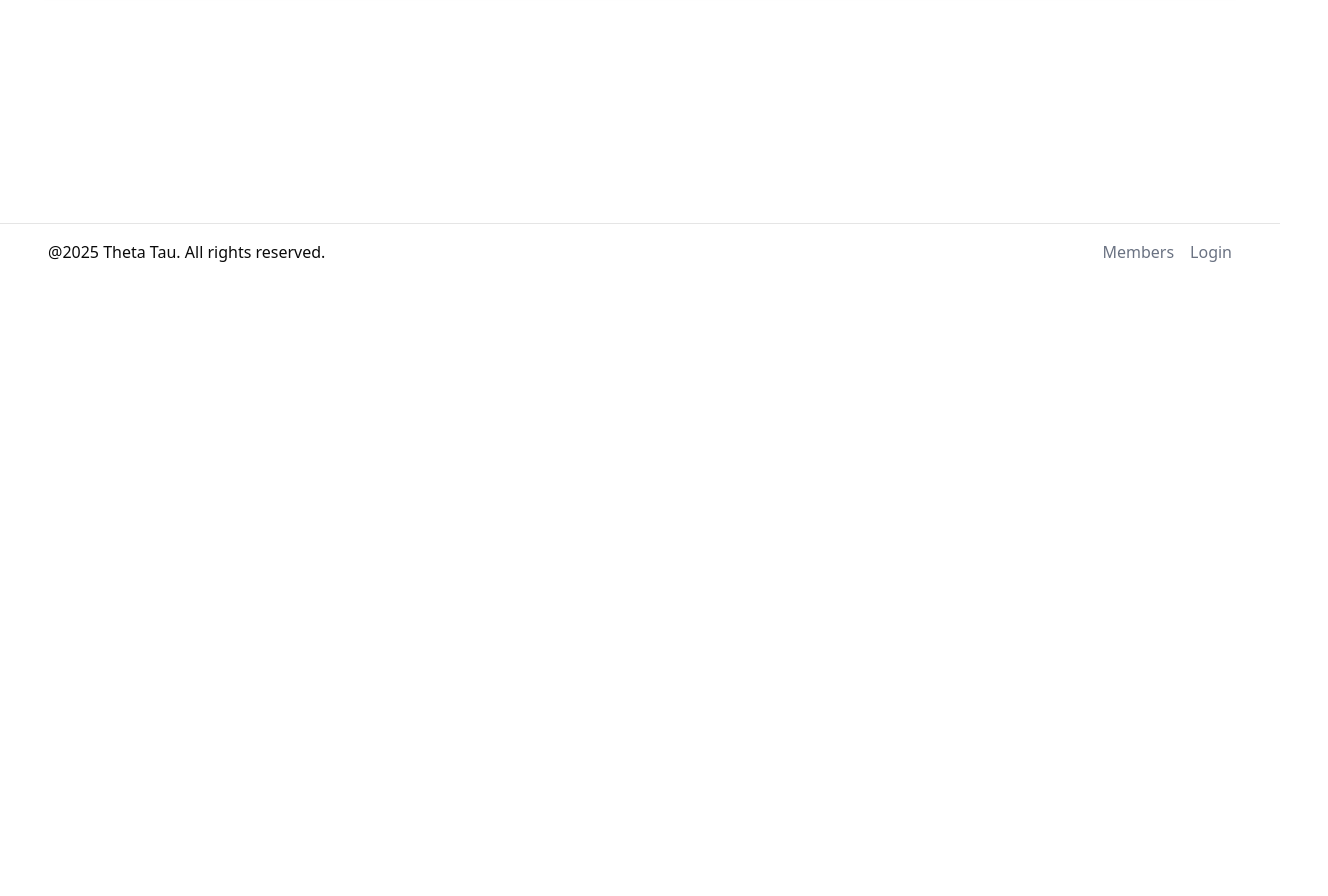
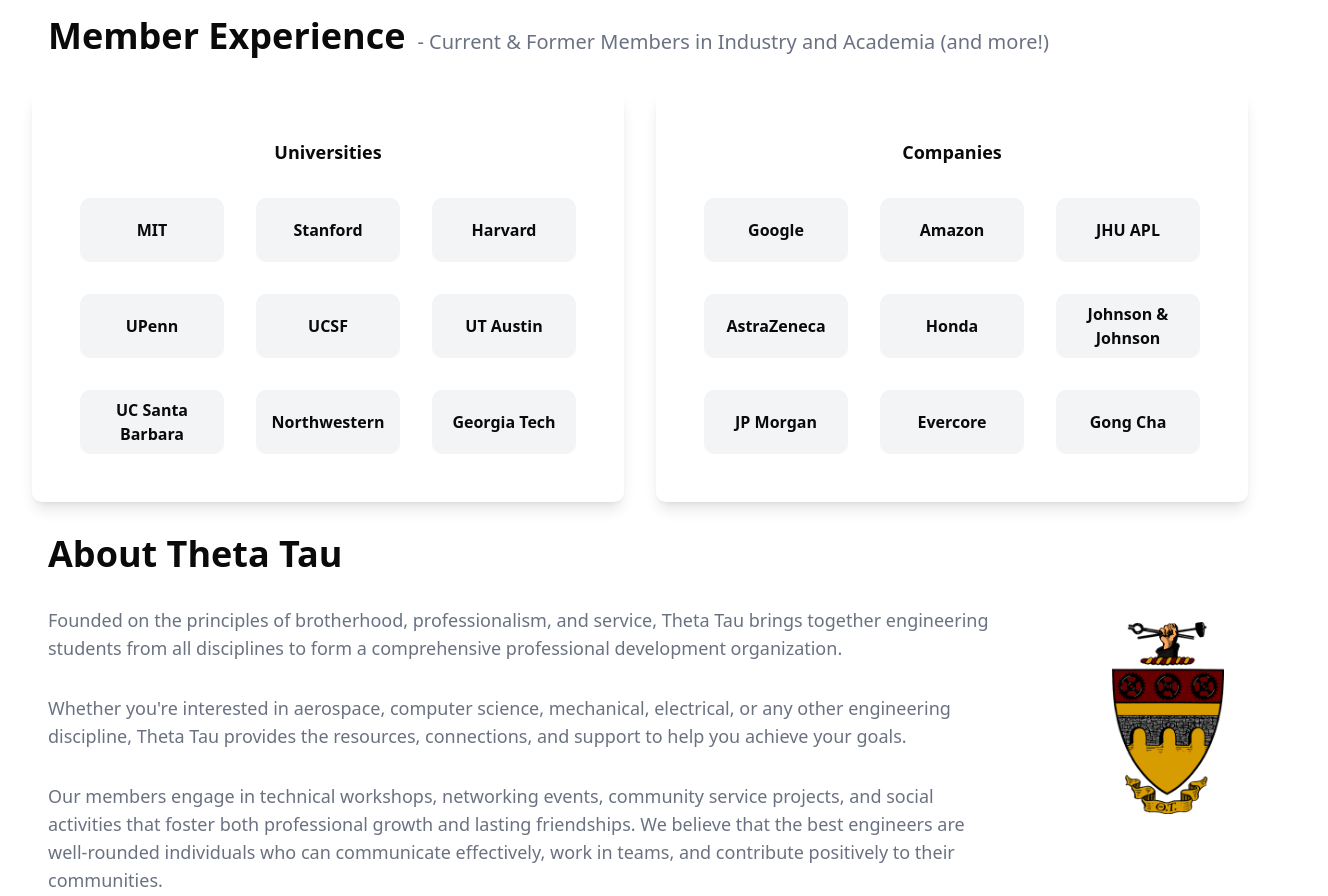
Before and after one commit to kwokrk145/pd-directory, a React (Vite) app in the folder web/: page / in a window 1280 px wide. Shown: the part 520-1416 px from the top of the page, 1328 px wide, since content can reach past the window. Before the commit the page ends 800 px from the top, so only its background shows below. Built offline with nearby package versions, Linux system fonts and the light colour scheme.

Commit message:
Completed first draft of landing page. Added member experience section and about section.

```diff
--- a/web/src/custom/footer.tsx
+++ b/web/src/custom/footer.tsx
@@ -3,7 +3,7 @@
 const Footer = () => {
     return (
         <div className="flex flex-row border-t p-4 px-12 ">
-        <header className="cursor-pointer mt-auto">@2025 Theta Tau. All rights reserved.</header>
+        <header className="cursor-pointer mt-auto text-gray-500">@2025 Theta Tau. All rights reserved.</header>
             <div className="flex ml-auto  space-x-4 items-center">
                 <p className="text-gray-500 cursor-pointer">Members</p>
                 <p className="text-gray-500 cursor-pointer">Login</p>
--- a/web/src/custom/sidebar.tsx
+++ b/web/src/custom/sidebar.tsx
@@ -3,15 +3,13 @@ import { Button } from "../components/ui/button";
 
 const Sidebar = () => {
     return (
-        <div className="sticky top-0 z-50 flex flex-row items-center p-4 px-12 border-b">
-            <header className="text-xl cursor-pointer font-bold">Theta Tau</header>
+        <div className="sticky top-0 z-50 flex flex-row items-center p-4 px-12 border-b bg-white/70 backdrop-blur-md">
+            <header className="text-xl cursor-pointer font-bold ">Theta Tau</header>
             <div className="flex ml-auto  space-x-4 items-center">
                 <p className="text-gray-500 cursor-pointer">Members</p>
-                <Button className="cursor-pointer">Sign in</Button>
+                <Button className="cursor-pointer hover-lift">Sign in</Button>
 
             </div>
-
-
         </div>
     );
 };
--- a/web/src/index.css
+++ b/web/src/index.css
@@ -127,3 +127,10 @@
          will-change-transform
          hover:-translate-y-1 hover:shadow-lg;
 }
+
+.exp-box {
+  @apply flex w-full max-w-[11rem] h-16 px-4 bg-gray-100
+         justify-center items-center text-center rounded-lg font-semibold
+         border border-transparent hover:border-gray-400
+         hover:scale-105 transition-transform transition-colors duration-200 ease-out;
+}
--- a/web/src/pages/home.tsx
+++ b/web/src/pages/home.tsx
@@ -3,12 +3,79 @@ import { Button } from "../components/ui/button";
 
 const Home = () => {
   return (
-    <div className="flex flex-col p-4 items-center px-8 min-h-[50vh] py-18 bg-[url('/brody.jpg')] bg-no-repeat bg-cover bg-center rounded-lg shadow-lg m-8">
-        <div className="flex flex-col text-white font-bold p-8 ">
-          <p className="font-bold text-6xl">Theta Tau Alumni Directory</p>
+    <div >
+      {/* Front Title Section*/}
+      <div className="flex flex-col p-4 items-center px-8 min-h-[50vh] py-18 bg-[url('/brody.jpg')] bg-no-repeat bg-cover bg-center rounded-lg shadow-lg m-8">
+        <div className="flex flex-col text-white font-bold p-8  ">
+          <p className="font-bold text-6xl">Theta Tau Directory</p>
           <p className="text-2xl mt-4 font-bold">@ Johns Hopkins University</p>
         </div>
-        <Button className="w-1/4 mt-auto ml-8 text-white cursor-pointer hover-lift">Meet Our Members</Button>
+        <Button className="w-full sm:w-1/2 md:w-1/4 mt-auto ml-0 text-white bg-black text-base border-white border cursor-pointer hover-lift">Meet Our Members</Button>
+      </div>
+
+      {/* Where Members Have Worked Section*/}
+      <div className="flex flex-wrap items-baseline gap-3 ml-6 md:ml-12 mb-8">
+        <p className="text-4xl font-bold leading-tight">Member Experience</p>
+        <p className="text-xl text-gray-500 leading-tight">
+          - Current & Former Members in Industry and Academia (and more!)
+        </p>
+      </div>
+
+      <div className="flex flex-col md:flex-row w-full justify-center items-center px-8 mb-8 gap-8">
+        <div className="flex flex-col p-12 w-full rounded-lg shadow-lg ">
+          <p className="text-lg font-bold text-center mb-8">Universities</p>
+          <div className="grid grid-cols-1 sm:grid-cols-2 md:grid-cols-3 place-items-center gap-8">
+            <div className="exp-box">MIT</div>
+            <div className="exp-box">Stanford</div>
+            <div className="exp-box">Harvard</div>
+            <div className="exp-box">UPenn</div>
+            <div className="exp-box">UCSF</div>
+            <div className="exp-box">UT Austin</div>
+            <div className="exp-box">UC Santa Barbara</div>
+            <div className="exp-box">Northwestern</div>
+            <div className="exp-box">Georgia Tech</div>
+
+
+          </div>
+        </div>
+        <div className="flex flex-col p-12 w-full rounded-lg shadow-lg ">
+          <p className="text-lg font-bold text-center mb-8">Companies</p>
+          <div className="grid grid-cols-1 sm:grid-cols-2 md:grid-cols-3 place-items-center gap-8">
+            <div className="exp-box">Google</div>
+            <div className="exp-box">Amazon</div>
+            <div className="exp-box">JHU APL</div>
+            <div className="exp-box">AstraZeneca</div>
+            <div className="exp-box">Honda</div>
+            <div className="exp-box">Johnson & Johnson</div>
+            <div className="exp-box">JP Morgan</div>
+            <div className="exp-box">Evercore</div>
+            <div className="exp-box">Gong Cha</div>
+          </div>
+        </div>
+
+      </div>
+
+      {/* About Section */}
+      <div className="flex flex-col w-full ml-12 mb-12 gap-8">
+        <p className="w-3/4 font-bold text-4xl">About Theta Tau</p>
+        <div className="flex flex-col md:flex-row items-start md:items-center gap-8 md:gap-12 md:justify-start justify-center">
+          <div className="flex flex-col w-3/4 text-lg text-gray-500 gap-8">
+            <p>
+              Founded on the principles of brotherhood, professionalism, and service, Theta Tau brings together engineering students from all disciplines to form a comprehensive professional development organization.
+            </p>
+            <p>
+              Whether you're interested in aerospace, computer science, mechanical, electrical, or any other engineering discipline, Theta Tau provides the resources, connections, and support to help you achieve your goals.
+            </p>
+            <p>
+              Our members engage in technical workshops, networking events, community service projects, and social activities that foster both professional growth and lasting friendships. We believe that the best engineers are well-rounded individuals who can communicate effectively, work in teams, and contribute positively to their communities.
+            </p>
+          </div>
+          <img src="/ThetaTau.png" alt="Logo" className="w-48 h-48 object-contain md:ml-4 md:mb-16" />
+
+        </div>
+
+      </div>
+
     </div>
 
 
```
Also changed, not shown: web/public/ThetaTau.png (added).
